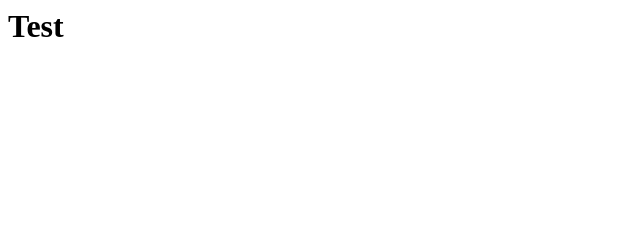
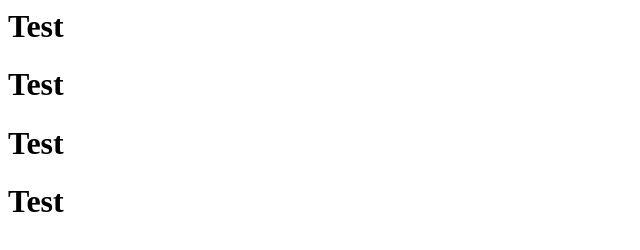
Before and after one commit to smrkii/NewTutorial, a plain HTML site: page index.html in a window 1280 px wide. Shown: the whole page, without its empty margins (0-640 px from the left). Drawn offline with Linux system fonts and the light colour scheme.

Commit message:
Nov commit

```diff
--- a/index.html
+++ b/index.html
@@ -1,5 +1,9 @@
 <html>
 <body>
+
+<h1>Test</h1>
+<h1>Test</h1>
+<h1>Test</h1>
 <h1>Test</h1>
 </body>
 </html>
```
